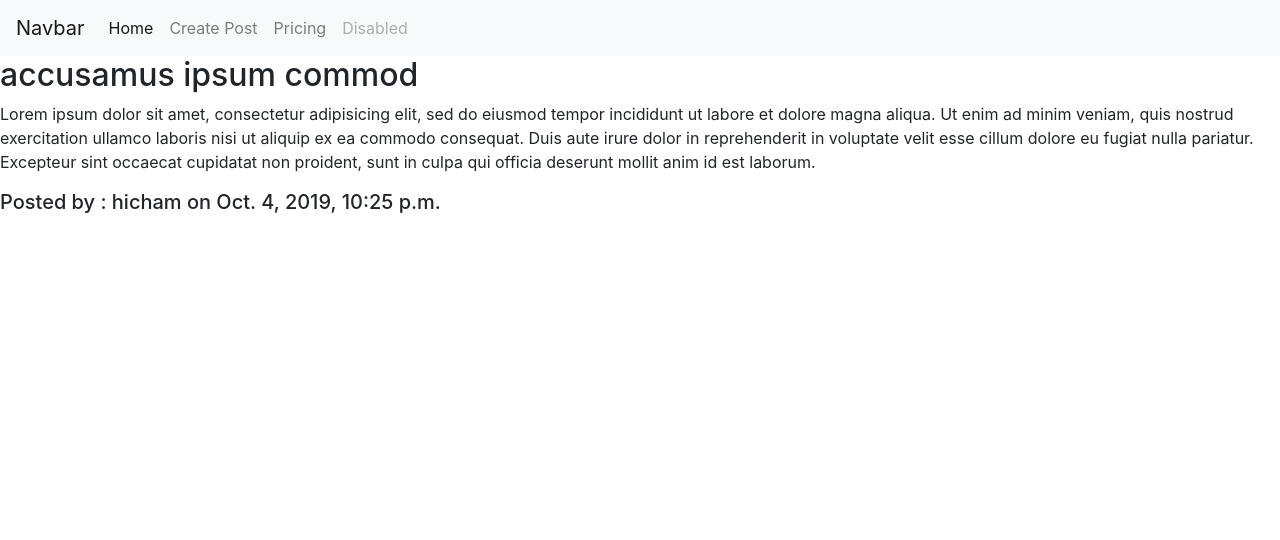
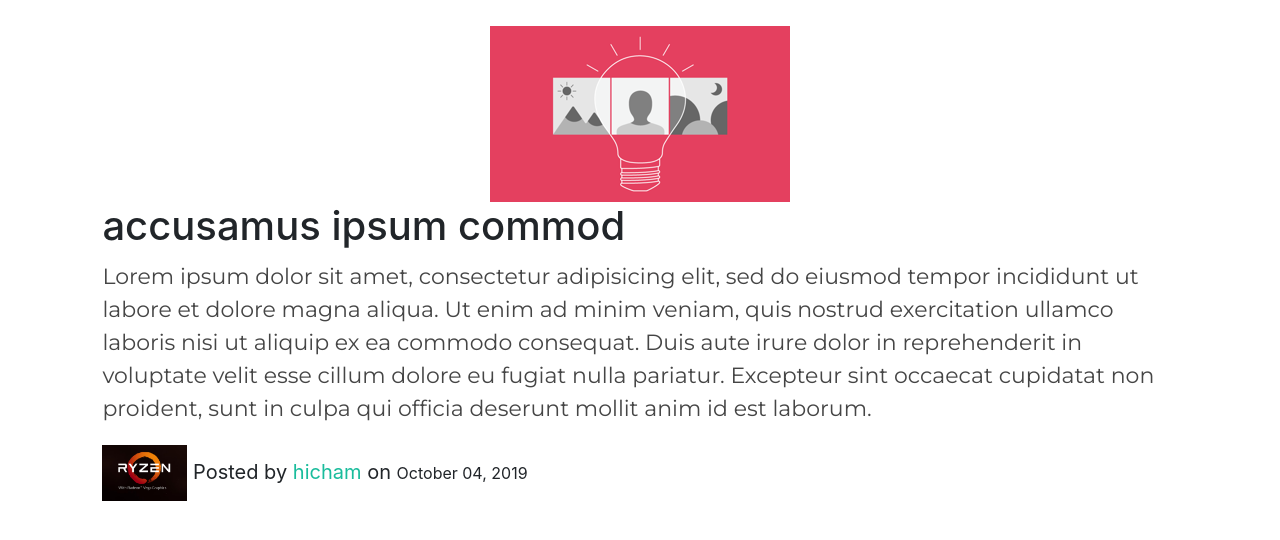
Before and after one commit to HichamAb/Django-Blog, a Django app: a page that uses myblog/blog/templates/base.html in a window 1280 px wide. Shown: the top 540 px of the page. Run offline with Django 3.2, Linux system fonts and the light colour scheme; data comes from the database, SQL or seed files in the repository; both versions use the stored data as it was after the commit; some libraries are stand-ins or nearby versions.

Commit message:
added Post imageField fix bugs on ui

```diff
--- a/myblog/blog/models.py
+++ b/myblog/blog/models.py
@@ -12,6 +12,7 @@ class BlogPost(models.Model):
     title=models.CharField(max_length=255,null=False)
     content=models.TextField(null=False)
     date_posted=models.DateTimeField(default=timezone.now)
+    image=models.ImageField(default="post_images/default.png",upload_to="post_images")
     author=models.ForeignKey(User,on_delete=models.CASCADE)
     slug=models.SlugField(default=uuid.uuid1,max_length=255,unique=True)#slug to use it on the url
 
@@ -20,6 +21,7 @@ class BlogPost(models.Model):
 
     def save(self, *args, **kwargs):
         self.slug = slugify(self.title)
+
         super(BlogPost, self).save(*args, **kwargs)
 
 class Profile(models.Model):
--- /dev/null
+++ b/myblog/blog/static/css/main.css
@@ -0,0 +1,56 @@
+@import url('https://fonts.googleapis.com/css?family=Merriweather|Montserrat|Roboto&display=swap');
+
+html {
+    background-color: white ;
+    color : #505050;
+    font-family: 'Montserrat','Roboto','sans-serif';
+    font-weight: 300;
+    font-size: 20px;
+    text-rendering: optimizeLegibility;
+}
+a:link,
+a:visited {
+    text-decoration : none ;
+    color :  #1abc9c ;
+}
+
+.post  {
+   padding : 5px;
+   margin : 25px 15px;
+
+   border-style:inset;
+   border-color:   #a6acaf   ;
+   width:50%;
+   background-color : #f0f0f0  ;
+}
+.post-img {
+    position : relative;
+    max-width :100% ;
+    height:25%;
+
+}
+
+.post-title {
+     font-size:50%;
+     color: #f0f3f4;
+     padding:0;
+     line-height : 20%;
+}
+.post-detail {
+    margin:2% 8% ;
+    border-style:
+
+}
+
+.article-detail {
+
+}
+.article-content {
+    color :  #454545 ;
+    font-size :22px ;
+    font-family : "Montserrat" ;
+}
+
+.article-info {
+
+}
--- /dev/null
+++ b/myblog/blog/templates/about.html
@@ -0,0 +1,5 @@
+{% extends 'blog/base.html' %}
+
+{% block content %}
+<h1>Blog About </h1>
+{% endblock %}
--- a/myblog/blog/templates/base.html
+++ b/myblog/blog/templates/base.html
@@ -1,48 +1,28 @@
-
-
-<!doctype html>
-<html lang="en">
+{% load static %}
+<!DOCTYPE html>
+<html>
 	<head>
 		<!-- Required meta tags -->
     	<meta charset="utf-8">
     	<meta name="viewport" content="width=device-width, initial-scale=1, shrink-to-fit=no">
-
-    <!-- Bootstrap CSS -->
-    <link rel="stylesheet" href="https://stackpath.bootstrapcdn.com/bootstrap/4.3.1/css/bootstrap.min.css">
-
-    <title>Hello, world!</title>
+		{% if title %}
+			<title>Django Blog - {{title}}</title>
+		{% else %}
+			<title>Django Blog</title>
+		{% endif %}
+		<link rel="stylesheet" href="https://stackpath.bootstrapcdn.com/bootstrap/4.2.1/css/bootstrap.min.css" integrity="sha384-GJzZqFGwb1QTTN6wy59ffF1BuGJpLSa9DkKMp0DgiMDm4iYMj70gZWKYbI706tWS" crossorigin="anonymous">
+		<link rel="stylesheet" type="text/css" href="{% static 'css/main.css' %}">
 	</head>
 	<body>
-    <nav class="navbar navbar-expand-lg navbar-light bg-light">
-  <a class="navbar-brand" href="#">Navbar</a>
-  <button class="navbar-toggler" type="button" data-toggle="collapse" data-target="#navbarNav" aria-controls="navbarNav" aria-expanded="false" aria-label="Toggle navigation">
-    <span class="navbar-toggler-icon"></span>
-  </button>
-  <div class="collapse navbar-collapse" id="navbarNav">
-    <ul class="navbar-nav">
-      <li class="nav-item active">
-        <a class="nav-link" href="{% url 'home-page' %}">Home <span class="sr-only">(current)</span></a>
-      </li>
-      <li class="nav-item">
-        <a class="nav-link" href="{% url 'create-post' %}">Create Post</a>
-      </li>
-      <li class="nav-item">
-        <a class="nav-link" href="#">Pricing</a>
-      </li>
-      <li class="nav-item">
-        <a class="nav-link disabled" href="#" tabindex="-1" aria-disabled="true">Disabled</a>
-      </li>
-    </ul>
-  </div>
-</nav>
+
+
 		{% block content %}
 
 		{% endblock %}
 
-    <!-- Optional JavaScript -->
-    <!-- jQuery first, then Popper.js, then Bootstrap JS -->
-    <script src="https://code.jquery.com/jquery-3.3.1.slim.min.js"></script>
-    <script src="https://cdnjs.cloudflare.com/ajax/libs/popper.js/1.14.7/umd/popper.min.js"></script>
-    <script src="https://stackpath.bootstrapcdn.com/bootstrap/4.3.1/js/bootstrap.min.js"></script>
+
+		<script src="https://code.jquery.com/jquery-3.3.1.slim.min.js" integrity="sha384-q8i/X+965DzO0rT7abK41JStQIAqVgRVzpbzo5smXKp4YfRvH+8abtTE1Pi6jizo" crossorigin="anonymous"></script>
+		<script src="https://cdnjs.cloudflare.com/ajax/libs/popper.js/1.14.6/umd/popper.min.js" integrity="sha384-wHAiFfRlMFy6i5SRaxvfOCifBUQy1xHdJ/yoi7FRNXMRBu5WHdZYu1hA6ZOblgut" crossorigin="anonymous"></script>
+		<script src="https://stackpath.bootstrapcdn.com/bootstrap/4.2.1/js/bootstrap.min.js" integrity="sha384-B0UglyR+jN6CkvvICOB2joaf5I4l3gm9GU6Hc1og6Ls7i6U/mkkaduKaBhlAXv9k" crossorigin="anonymous"></script>
 	</body>
 </html>
--- a/myblog/blog/templates/create_post.html
+++ b/myblog/blog/templates/create_post.html
@@ -6,5 +6,6 @@
         {{ form.as_p }}
         <input type="submit" value="Save" />
     </form>
-
+{% lorem 3 p %}
+{% lorem 8 w %}
 {% endblock %}
--- a/myblog/blog/templates/post_detail.html
+++ b/myblog/blog/templates/post_detail.html
@@ -2,8 +2,25 @@
 
 {% block content %}
 
-    <h2>{{post.title}}</h2>
-    <p>{{post.content}}</p>
-    <h5>Posted by : {{post.author}} on {{post.date_posted}} </h5>
+	<article class="post-detail" >
+		<center><img class="post-img" src="{{post.image.url}}" ></center>
+		<h2 class="article-title" >{{ object.title }}</h2>
+		<p class="article-content">{{ object.content }}</p>
+		<div class="article-info">
+			<img  src="{{ object.author.profile.image.url}}" width="85px">
+			Posted by <a href="#"> {{ object.author }}</a>
+			on <small>{{ object.date_posted|date:"F d, Y" }}</small>
+
+		</div>
+
+	      		<!-- {% if object.author == user %}
+		      		<div>
+		      			<a class="btn btn-secondary btn-sm mt-1 mb-1" href="#">Update</a>
+		      			<a class="btn btn-danger btn-sm mt-1 mb-1" href="#">Delete</a>
+		      		</div>
+	      		{%endif%}-->
+
+
+	</article>
 
 {% endblock %}
--- a/myblog/blog/views.py
+++ b/myblog/blog/views.py
@@ -1,5 +1,5 @@
 from django.shortcuts import render
-from django.views.generic import ListView,DetailView,CreateView
+from django.views.generic import ListView,DetailView,CreateView,UpdateView
 
 from django.contrib.auth.decorators import login_required
 from django.contrib.auth.mixins import LoginRequiredMixin,UserPassesTestMixin
@@ -20,7 +20,7 @@ class PostDetail(DetailView) :
 
 class CreatePost(LoginRequiredMixin,CreateView):
     model = BlogPost
-    fields = ["title","content"]
+    fields = ["title","content","image"]
     template_name = "create_post.html"
     success_url = "/"
 
```
Also changed, not shown: myblog/blog/admin.py (+6 -1 lines), myblog/blog/templates/home.html (+39 -17 lines), myblog/blog/templates/post_confirm_delete.html (added, +17 -0 lines), myblog/blog/templates/post_form.html (added, +17 -0 lines), myblog/blog/templates/user_posts.html (added, +47 -0 lines), myblog/blog/migrations/0003_blogpost_image.py (added), myblog/blog/migrations/0004_auto_20191004_2232.py (added), myblog/blog/migrations/0005_auto_20191004_2233.py (added), myblog/db.sqlite3, myblog/media/post_images/Dorsey-iamge.png (added), myblog/media/post_images/Instagram-Post-Ideas.png (added), myblog/media/post_images/default.png (added), myblog/media/profile_pics/Screen_Shot_2017_10_26_at_8.42.39_AM.0.png (added). Lines whose indentation alone changed are shown as unchanged.
